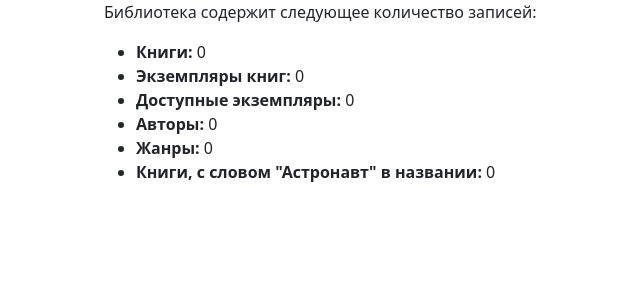
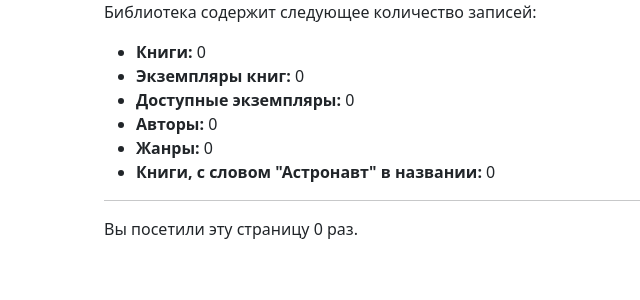
Before and after one commit to romanvolodin/local-library, a Django app: page /catalog/ in a window 1280 px wide. Shown: the part 182-482 px from the top of the page, without its empty margins (228-868 px from the left). Run offline with Django 4.2, Linux system fonts and the light colour scheme; data that the repository does not hold is empty.

Commit message:
Store visit count in session

```diff
--- a/src/catalog/templates/catalog/index.html
+++ b/src/catalog/templates/catalog/index.html
@@ -32,4 +32,6 @@
       <strong>Книги, с словом "Астронавт" в названии:</strong> {{ astronaut_count }}
     </li>
   </ul>
+  <hr>
+  <p>Вы посетили эту страницу {{ visit_count }} раз.</p>
 {% endblock content %}
--- a/src/catalog/views.py
+++ b/src/catalog/views.py
@@ -12,6 +12,9 @@ def index(request):
     genre_count = Genre.objects.count()
     astronaut_count = Book.objects.filter(title__icontains="Астронавт").count()
 
+    visit_count = request.session.get("visit_count", 0)
+    request.session["visit_count"] = visit_count + 1
+
     context = {
         "book_count": book_count,
         "instance_count": instance_count,
@@ -19,6 +22,7 @@ def index(request):
         "author_count": author_count,
         "genre_count": genre_count,
         "astronaut_count": astronaut_count,
+        "visit_count": visit_count,
     }
     return render(request, "catalog/index.html", context)
 
```
